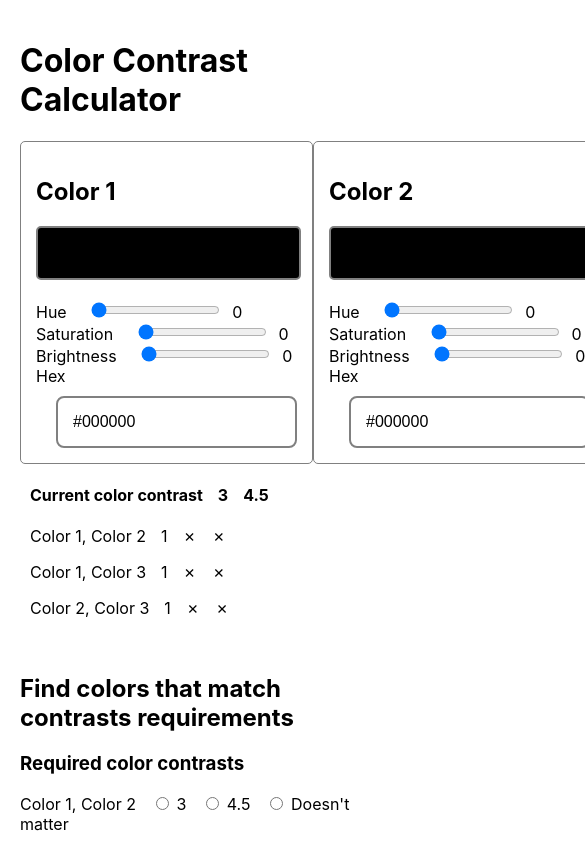
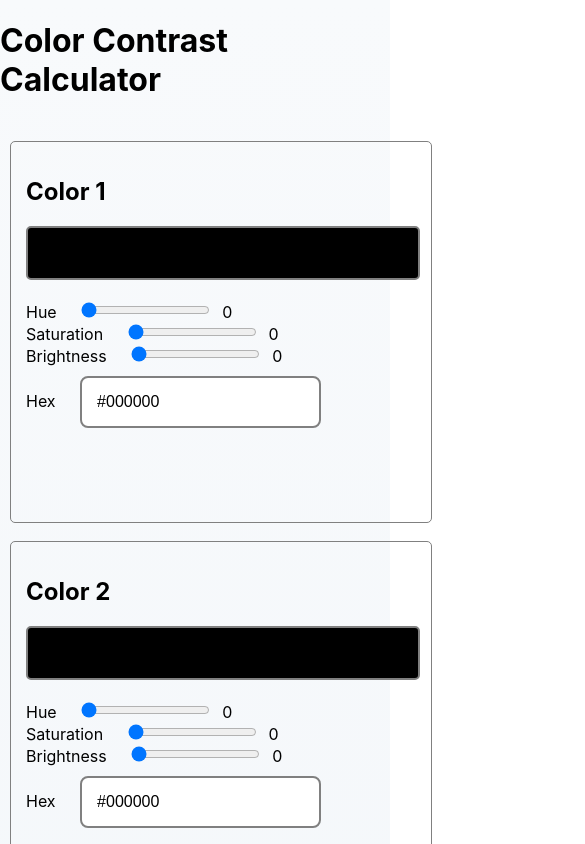
Before and after one commit to Rasbin/simple-contrast-calculator, a React (Create React App) app: page / in a window 390 px wide. Shown: the top 844 px of the page, 585 px wide, since content can reach past the window. Built offline with nearby package versions, Linux system fonts and the light colour scheme; the HTML template or start-up script is replaced by a standard one.

Commit message:
Redesign color contrast calculation tool

```diff
--- a/src/App.css
+++ b/src/App.css
@@ -1,9 +1,54 @@
 .App {
-  padding: 20px;
+  display: flex;
+  flex-direction: column;
+  min-height: 100vh;
+  background: linear-gradient(180deg, #f8fafc 0%, #f1f5f9 100%);
+}
+
+.App > .header {
+  flex-shrink: 0;
+}
+
+.App > div:not(.header):not(.footer) {
+  flex: 1;
+  padding: 30px 20px;
+  max-width: 1400px;
+  margin: 0 auto;
+  width: 100%;
+}
+
+.App > .footer {
+  flex-shrink: 0;
 }
 
 .flex-container {
   display: flex;
   flex-direction: row;
-  justify-content: space-around;
+  justify-content: center;
+  align-items: stretch;
+  gap: 18px;
+  flex-wrap: wrap;
+  margin: 0 0 30px 0;
 }
+
+@media (max-width: 768px) {
+  .flex-container {
+    flex-direction: column;
+    align-items: center;
+  }
+
+  .flex-container > div {
+    width: 100%;
+    max-width: 400px;
+  }
+
+  .App > div:not(.header):not(.footer) {
+    padding: 30px 15px;
+  }
+}
+
+@media (max-width: 480px) {
+  .App > div:not(.header):not(.footer) {
+    padding: 20px 10px;
+  }
+}
```
